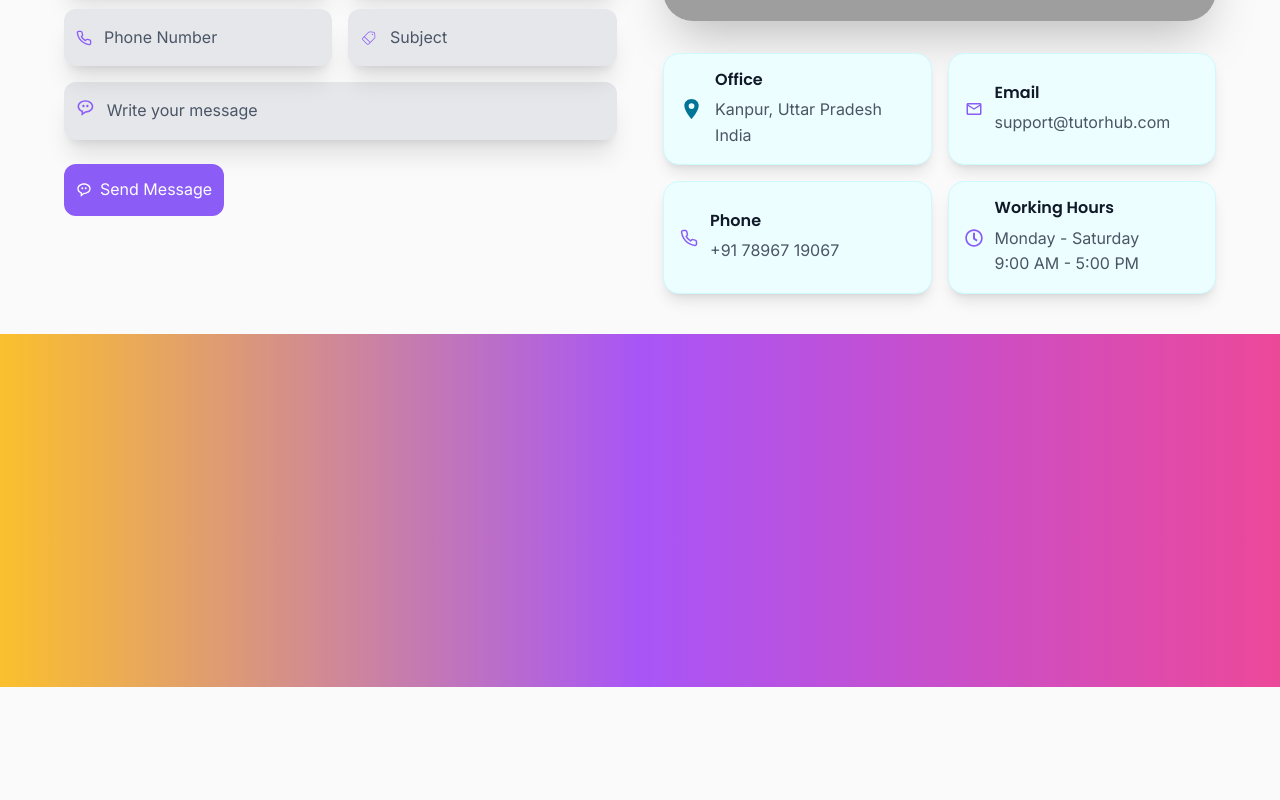
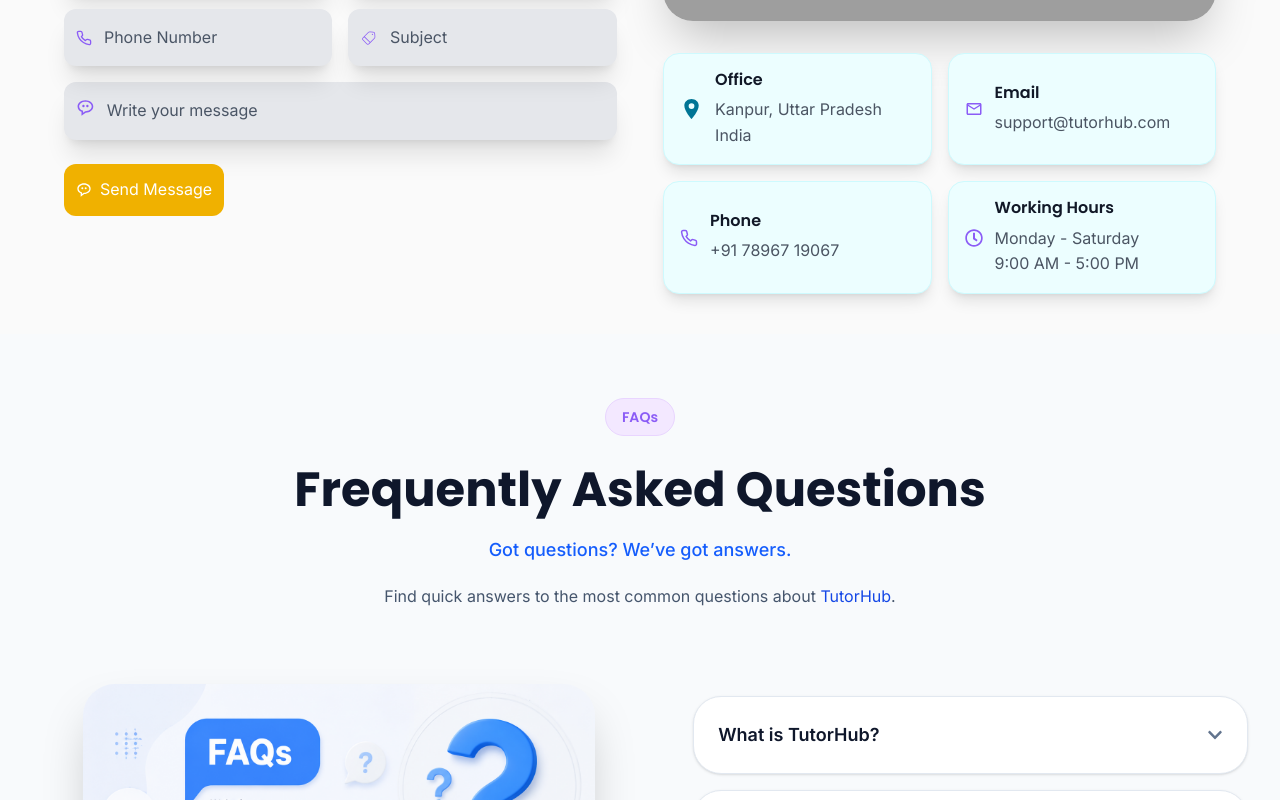
Before and after one commit to yash3556/TutorHub, a React (Vite) app in the folder client/: page / in a window 1280 px wide. Shown: the part 2000-2800 px from the top of the page. Built offline with nearby package versions, Linux system fonts and the light colour scheme; grey boxes are pictures that could not be loaded.

Commit message:
Added new color and FAQs page

```diff
--- a/client/src/components/common/Navbar.jsx
+++ b/client/src/components/common/Navbar.jsx
@@ -78,13 +78,13 @@
     <header ref= {navRef}className="sticky top-0 z-50 w-full bg-white shadow-sm">
       <div className="relative flex items-center justify-between gap-3 px-4 py-3 md:px-6">
         <div className="flex items-center gap-2">
-          <PiStudentFill style={{ color: '#8B5CF6', fontSize: '50px' }} className="logoo ml-0" />
-          <h1 className="logo text-xl font-semibold text-slate-800 md:text-2xl">TutorHub</h1>
+          <PiStudentFill style={{ color: 'yellow', fontSize: '50px' }} className="logoo ml-0" />
+          <h1 className="logo text-xl font-semibold text-slate-800  md:text-2xl">TutorHub</h1>
         </div>
 
         <nav className="hidden items-center gap-4 text-[13px] text-slate-700 xl:gap-5 xl:text-[14px] lg:flex">
           {navLinks.map((link) => (
-            <a key={link.label} href={link.href} className="navLink hover:text-violet-600">
+            <a key={link.label} href={link.href} className="navLink hover:text-yellow-400">
               <span className='inline-block duration-300 ease-in-out hover:scale-110 cursor-pointer'>
                 {link.label}
                 </span>
@@ -93,7 +93,7 @@
         </nav>
 
         <div className=" hidden items-center gap-2 lg:flex">
-          <Link to="/login" className="auth-btn rounded-md bg-violet-500 px-3 py-2 text-xs font-medium text-white transition hover:bg-violet-600 sm:text-sm">
+          <Link to="/login" className="auth-btn rounded-md bg-yellow-500 px-3 py-2 text-xs font-medium text-white transition hover:bg-yellow-400 sm:text-sm">
             Login
           </Link>
           <Link to="/signup" className="auth-btn text-xs font-medium text-slate-700 transition hover:text-violet-600 sm:text-sm">
--- a/client/src/pages/public/Contact.jsx
+++ b/client/src/pages/public/Contact.jsx
@@ -21,15 +21,15 @@
              </div>
              <div>
                <h1 className='text-4xl font-bold md:text-5xl'>Let's Build Better</h1>
-               <h1 className='text-4xl font-bold md:text-5xl' style={{color:'#8B5CF6'}}>Learning Together</h1>
+               <h1 className='text-4xl font-bold md:text-5xl text-yellow-500' style={{color:''}}>Learning Together</h1>
                <p className='max-w-xl text-justify mt-5 text-md text-slate-700'>Have questions, suggestions, or need assistance? Our team is here to help students and tutors at every step.</p>
              </div>
              <div className='mt-8 flex flex-col gap-3 sm:flex-row sm:items-center'>
-               <button className='inline-flex w-full items-center justify-center rounded-md border px-4 py-3 bg-[#8B5CF6] text-white transition hover:bg-violet-600 sm:w-auto'>
+               <button className='inline-flex w-full items-center justify-center rounded-md border px-4 py-3 bg-yellow-400 text-white transition hover:bg-yellow-600 sm:w-auto'>
                  <span className='flex items-center gap-2'>Contact us <FaArrowRight /></span>
                </button>
                <button className='inline-flex w-full items-center justify-center rounded-md border-2 border-[#8B5CF6] px-4 py-3 text-slate-900 transition hover:bg-cyan-50 sm:w-auto'>
-                 <span className='flex items-center gap-2'>View FAQs <FaArrowRight /></span>
+                 <a href='#FAQs'><span className='flex items-center gap-2'>View FAQs <FaArrowRight /></span></a>
                </button>
              </div>
              <form className='mt-6'>
@@ -55,7 +55,7 @@
                  <BiMessageRoundedDots style={{color:'#8B5CF6',fontSize:'20px'}} />
                  <Input type='text' name='message' placeholder='Write your message' className='w-full outline-none bg-transparent placeholder:text-gray-600' />
                </div>
-               <button className='w-full sm:w-auto block rounded-md bg-[#8B5CF6] px-3 py-2 mt-6 text-white transition hover:bg-violet-600' style={{color:'white'}}>
+               <button className='w-full sm:w-auto block rounded-md bg-yellow-500 px-3 py-2 mt-6 text-white transition hover:bg-yellow-600' style={{color:'white'}}>
                  <span className='flex items-center justify-center h-9 gap-2'><BiMessageRoundedDots /> Send Message</span>
                </button>
              </form>
--- a/client/src/pages/public/FAQ.jsx
+++ b/client/src/pages/public/FAQ.jsx
@@ -1,10 +1,77 @@
-import React from 'react'
+import React, { useState } from 'react'
+import FaImage from '../../assets/FaImage.png'
+import { FaChevronDown, FaChevronUp } from "react-icons/fa";
+function FAQ() {
+    const [index,setIndex] = useState(null);
 
-function FAQ() {
+  const faqs = [
+  {
+    question: "What is TutorHub?",
+    answer:
+      "TutorHub is a platform that connects students with verified tutors across different subjects.",
+  },
+  {
+    question: "How can I become a tutor?",
+    answer:
+      "Click on the 'Become Tutor' button, register yourself, and complete your profile.",
+  },
+  {
+    question: "Is TutorHub free for students?",
+    answer:
+      "Yes, students can search and connect with tutors for free.",
+  },
+  {
+    question: "How do I contact a tutor?",
+    answer:
+      "After finding a tutor, you can view their contact details and reach out directly.",
+  },
+];
   return (
-    <div>
+     <section id='faq' className="py-16 bg-slate-50">
+       <div className='mx-auto flex max-w-7xl flex-col gap-6 px-4 text-center sm:px-6 lg:px-8'>
+         <div className='flex items-center justify-center'>
+           <div className='inline-flex items-center justify-center rounded-full border border-[#E9D5FF] bg-[#F3E8FF] px-4 py-2'>
+             <h2 className='text-sm font-semibold text-[#8B5CF6]'>FAQs</h2>
+           </div>
+         </div>
 
-    </div>
+         <div className='mx-auto max-w-3xl space-y-4'>
+           <h1 className='text-3xl font-bold leading-tight text-slate-900 sm:text-4xl lg:text-5xl'>Frequently Asked Questions</h1>
+           <p className='text-blue-600 text-lg font-medium'>Got questions? We’ve got answers.</p>
+           <p className='mx-auto max-w-2xl text-base leading-8 text-slate-600'>Find quick answers to the most common questions about <span className='text-blue-700'>TutorHub</span>.</p>
+         </div>
+
+         <div className='mt-12 grid gap-12 lg:grid-cols-[1.05fr_0.95fr] lg:items-center'>
+           <div className='flex justify-center'>
+             <img src={FaImage} alt='FAQ illustration' className='w-full max-w-md rounded-4xl shadow-2xl sm:max-w-lg' />
+           </div>
+
+           <div className='space-y-4'>
+             {faqs.map((faq, idx) => (
+               <div key={idx} className='overflow-hidden rounded-[28px] border border-slate-200 bg-white shadow-sm transition duration-300 hover:shadow-lg'>
+                 <button
+                   onClick={() => setIndex(index === idx ? null : idx)}
+                   className='flex w-full items-center justify-between gap-4 px-5 py-5 text-left sm:px-6 sm:py-6'
+                   aria-expanded={index === idx}
+                 >
+                   <span className='text-base font-semibold text-slate-900 sm:text-lg'>{faq.question}</span>
+                   {index === idx ? (
+                     <FaChevronUp className='text-violet-600' />
+                   ) : (
+                     <FaChevronDown className='text-slate-500' />
+                   )}
+                 </button>
+                 {index === idx && (
+                   <div className='border-t border-slate-200 px-5 pb-5 pt-0 text-slate-600 leading-7 sm:px-6'>
+                     {faq.answer}
+                   </div>
+                 )}
+               </div>
+             ))}
+           </div>
+         </div>
+       </div>
+     </section>
   )
 }
 
--- a/client/src/pages/public/Hero.jsx
+++ b/client/src/pages/public/Hero.jsx
@@ -179,7 +179,7 @@
               <h1 style={{color:'#8B5CF6',fontSize:'14px' }}>India's Trusted Tutor Platform</h1>
             </div>
            <div className="text-4xl sm:text-5xl lg:text-6xl font-bold leading-tight mt-4">
-              <h1 className="hero-heading" ><span >Find the</span> <span style={{color:'#8B5CF6' }}>Perfect Tutor</span></h1>
+              <h1 className="hero-heading" ><span >Find the</span> <span style={{color:'yellow' }}>Perfect Tutor</span></h1>
               <h1 className="hero-heading2">For Your Learning Journey</h1>
             </div>
             <div className="hero-text mt-4 max-w-xl mx-auto lg:mx-0 text-md">
@@ -189,8 +189,8 @@
               </p>
             </div>
             <div className="mt-8 flex flex-col sm:flex-row gap-4 justify-center lg:justify-start">
-              <button className='hero-btn px-3 py-2 rounded-md border w-43  mr-2'
-               style={{backgroundColor:'#8B5CF6',color:'White'}}>
+              <button className='hero-btn px-3 py-2 rounded-md border w-43  mr-2 bg-yellow-500 hover:bg-yellow-400'
+               style={{color:'White'}}>
                 <span className='flex gap-2 items-center h-10 ml-3'>Find a Tutor  <FaArrowRight/></span></button>
               <button className='hero-btn border-2 px-3 py-2 w-45 rounded-md'
                      style={{borderColor:'#8B5CF6'}}>
```
Also changed, not shown: client/src/assets/FaImage.png (added).
